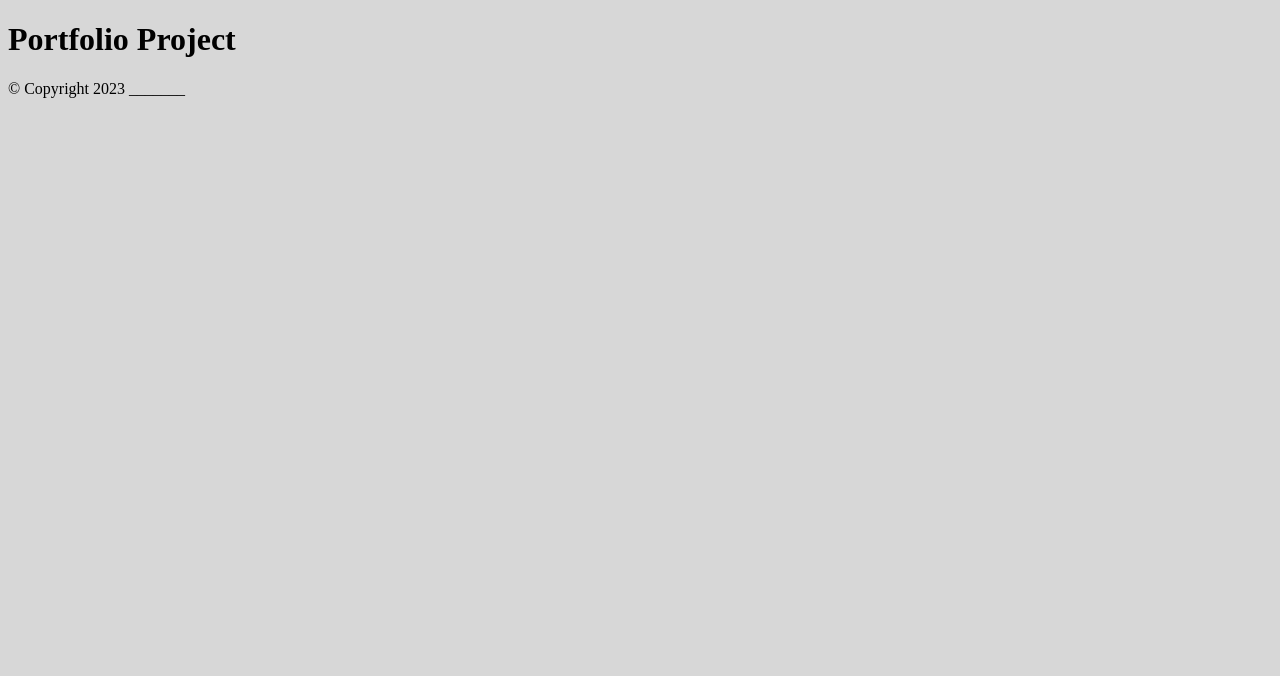
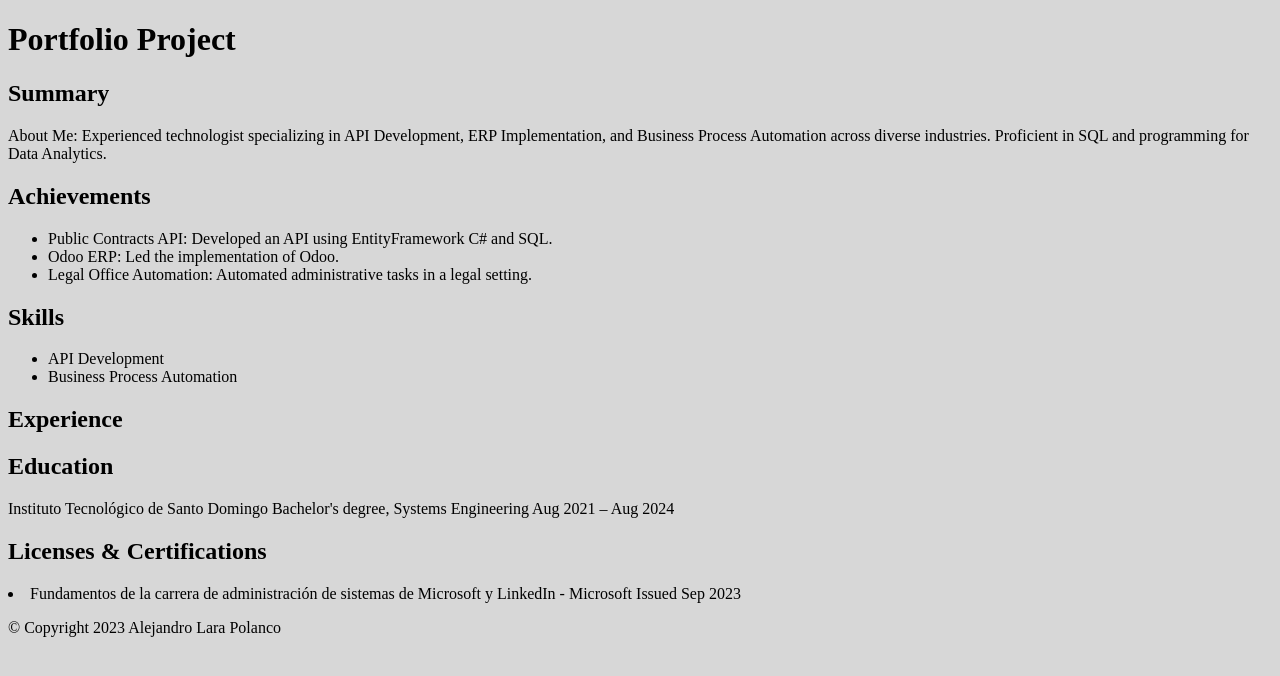
Before and after one commit to LaraPolancoAlejandro/PortfolioProject, a plain HTML site: page index.html in a window 1280 px wide. Drawn offline with Linux system fonts and the light colour scheme.

Commit message:
9/9/23 LastCommit

```diff
--- a/index.html
+++ b/index.html
@@ -15,13 +15,53 @@
 
 <body>
 
-   <h1>Portfolio Project</h1>
+  <h1>Portfolio Project</h1>
+
+  <section id="summary">
+    <h2>Summary</h2>
+    <p>About Me: Experienced technologist specializing in API Development, ERP Implementation, and Business Process Automation across diverse industries. Proficient in SQL and programming for Data Analytics.</p>
+  </section>
+
+  <section id="achievements">
+    <h2>Achievements</h2>
+    <ul>
+      <li>Public Contracts API: Developed an API using EntityFramework C# and SQL.</li>
+      <li>Odoo ERP: Led the implementation of Odoo.</li>
+      <li>Legal Office Automation: Automated administrative tasks in a legal setting.</li>
+    </ul>
+  </section>
+
+  <section id="skills">
+    <h2>Skills</h2>
+    <ul>
+      <li>API Development</li>
+      <li>Business Process Automation</li>
+      <!-- Add more skills here -->
+    </ul>
+  </section>
+
+  <section id="experience">
+    <h2>Experience</h2>
+    <!-- Add your experience here -->
+  </section>
+
+  <section id="education">
+    <h2>Education</h2>
+    Instituto Tecnológico de Santo Domingo Bachelor's degree, Systems Engineering Aug 2021 – Aug 2024
+  </section>
+
+  <section id="licenses & Certifications">
+    <h2>Licenses & Certifications</h2>
+    <li>Fundamentos de la carrera de administración de sistemas de Microsoft y LinkedIn - Microsoft
+        Issued Sep 2023</li>
+  </section>
 
 </body>
 
 <footer>
-    <p class="copyright-text">© Copyright 2023 _______ </p>
+  <p class="copyright-text">© Copyright 2023 Alejandro Lara Polanco</p>
 </footer>
 
-<!-- Our codes -->
 <script src="js/main.js"></script>
+
+</html>
```
